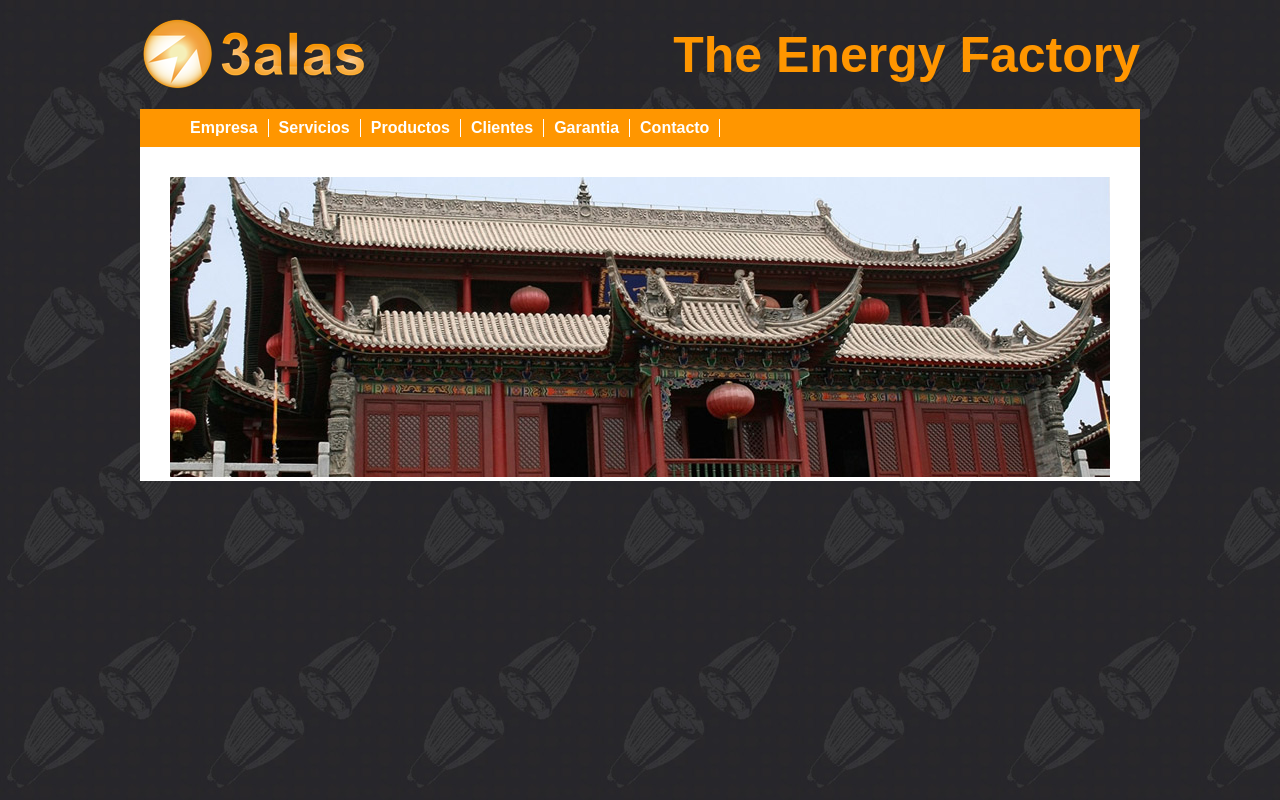
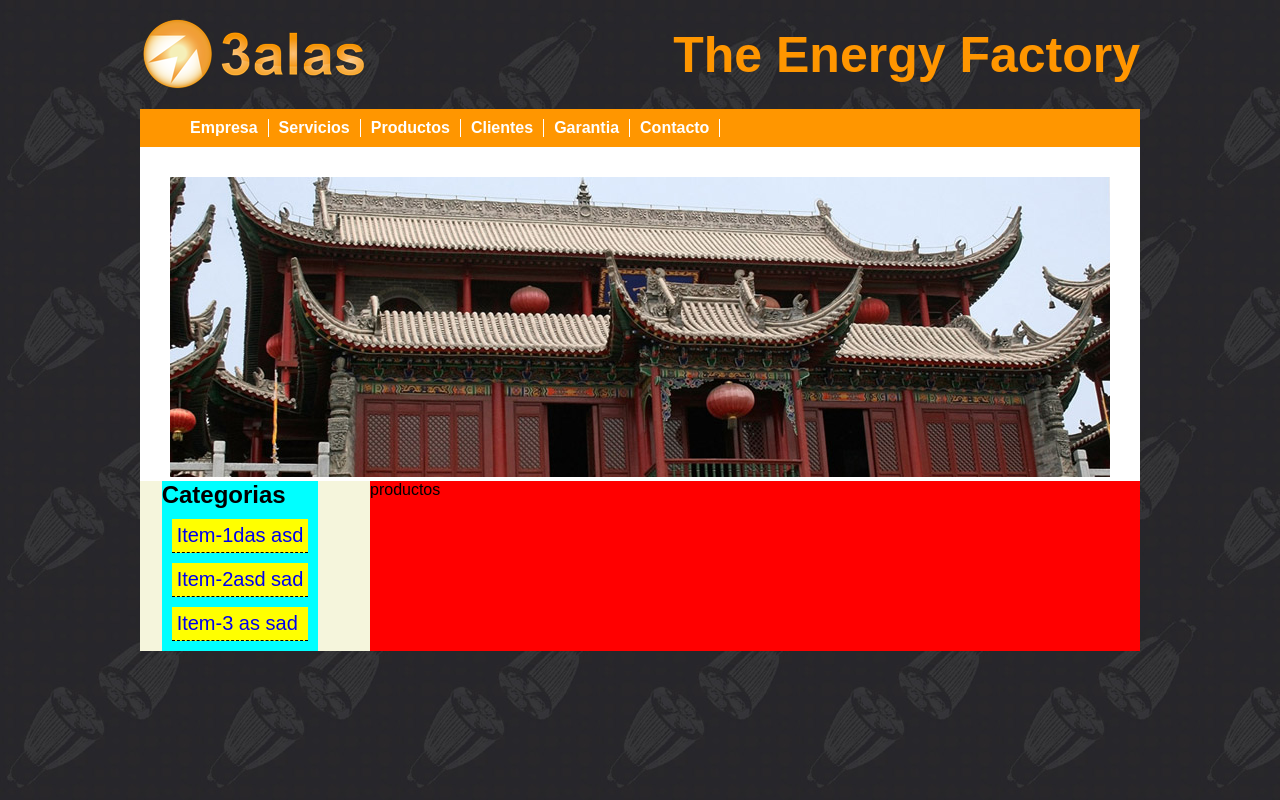
Before and after one commit to SantiagoOlivera/sitio3Alas, a PHP site: page / in a window 1280 px wide. Run offline with PHP 8.4, Linux system fonts and the light colour scheme.

Commit message:
Cambios css

```diff
--- a/css/styles.css
+++ b/css/styles.css
@@ -5,6 +5,7 @@
     --negro: #000000;
     --gris: #333333;
     --blanco: #FFFFFF;
+    --gris-claro:#CCCCCC;
 }
 
 *{
@@ -71,3 +72,42 @@ body{
 .slider{
     text-align: center;
 }
+
+/**  **/
+
+.principal{
+    background-color: beige;
+    display: grid;
+    grid-template-columns: 200px 1fr;
+    grid-gap: 30px;
+}
+.categorias{
+    margin: auto;
+    background-color: aqua;
+}
+
+.productos{
+    background-color: red;
+}
+
+.cat-list{
+    padding: 5px;
+    display: block;
+    list-style: none;
+}
+.cat-list li{
+ padding: 5px;
+}
+
+.cat-list a{
+    padding: 5px;
+    display: block;
+    background-color: yellow;
+    border-bottom: 1px dashed black;
+    font-size: 20px;
+    text-decoration: none;
+}
+.cat-list a:hover{
+    display: block;
+    background-color: orange;
+}
--- a/index.html
+++ b/index.html
@@ -36,6 +36,27 @@
                <div class="slider">
                     <img src="images/slide/2.jpg" alt="Foto de China">
                </div>
+
+               <div class="principal">
+                    <div class="categorias">
+                            <h2>Categorias</h2>
+                           <ul class="cat-list">
+                                <li class="class-list-item">
+                                    <a href="#">Item-1das asd</a>
+                                </li>
+                                <li class="class-list-item">
+                                    <a href="#">Item-2asd sad</a>
+                                </li>
+                                <li class="class-list-item">
+                                    <a href="#">Item-3 as sad</a>
+                                </li>
+                            </ul>
+                    </div>
+                    <div class="productos">
+                            productos
+                    </div>
+               </div>
+
         </div>
 
      </body>
```
